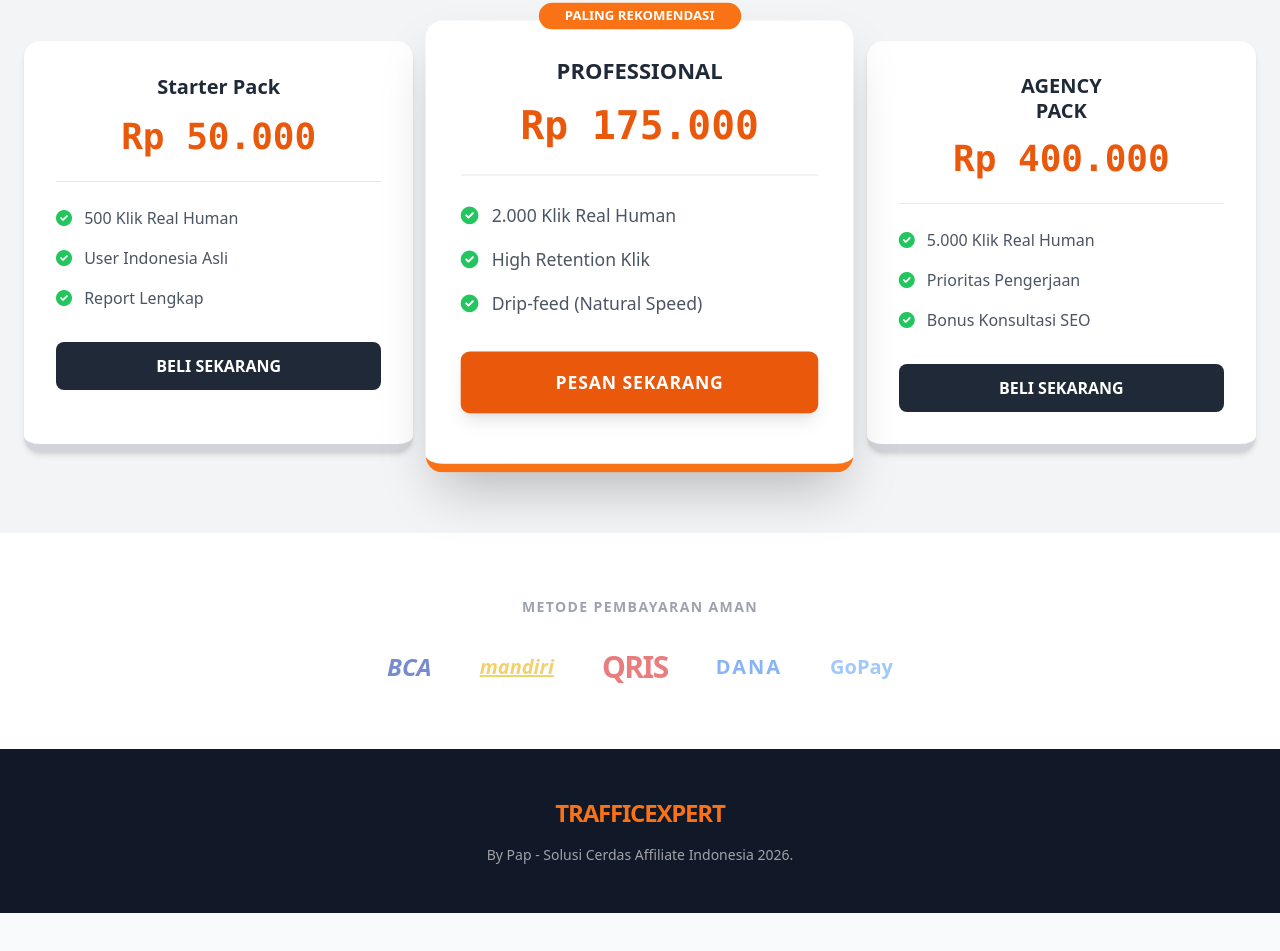
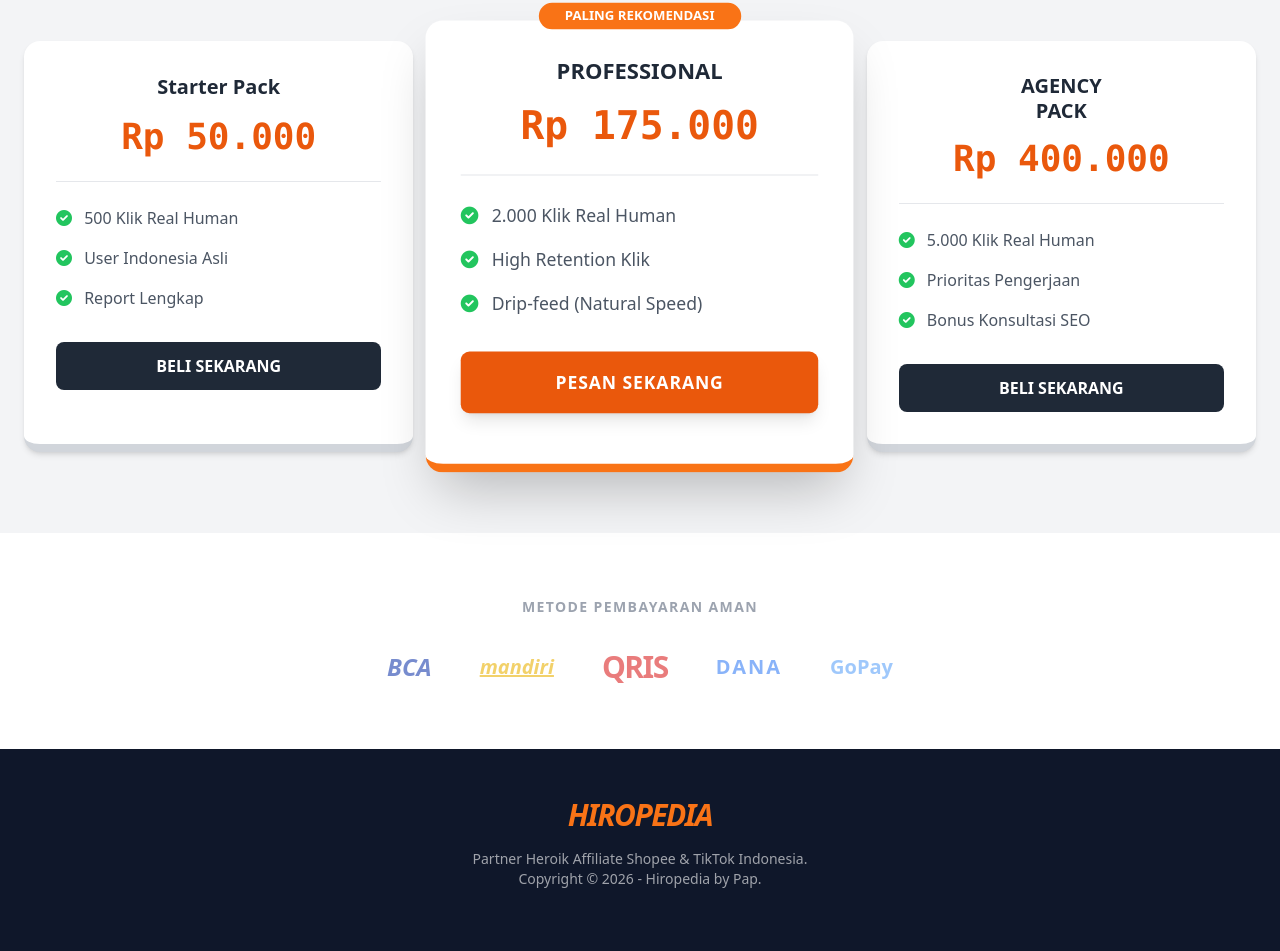
Before and after one commit to budibbbk/LP, a plain HTML site: page index.html in a window 1280 px wide. Shown: the part 1422-2373 px from the top of the page. Before the commit the page ends 2335 px from the top, so only its background shows below. Drawn offline with nearby package versions, Linux system fonts and the light colour scheme.

Commit message:
Update index.html

```diff
--- a/index.html
+++ b/index.html
@@ -136,10 +136,13 @@ if(B=O[3]){var n=M(B);if(n.utm_source){var p={ts:z(),src:n.utm_source,ref:N};p.r
         </div>
     </section>
 
-    <footer class="bg-gray-900 text-white py-12">
+    <footer class="bg-slate-900 text-white py-12">
         <div class="container mx-auto px-6 text-center">
-            <div class="text-2xl font-bold text-orange-500 mb-4 tracking-tighter">TRAFFICEXPERT</div>
-            <p class="max-w-md mx-auto opacity-60 text-sm">By Pap - Solusi Cerdas Affiliate Indonesia 2026.</p>
+            <div class="text-3xl font-black text-orange-500 mb-4 tracking-tighter italic">HIROPEDIA</div>
+            <p class="max-w-md mx-auto opacity-60 text-sm mb-8">
+                Partner Heroik Affiliate Shopee & TikTok Indonesia.<br>
+                Copyright &copy; 2026 - Hiropedia by Pap.
+            </p>
         </div>
     </footer>
 
```
